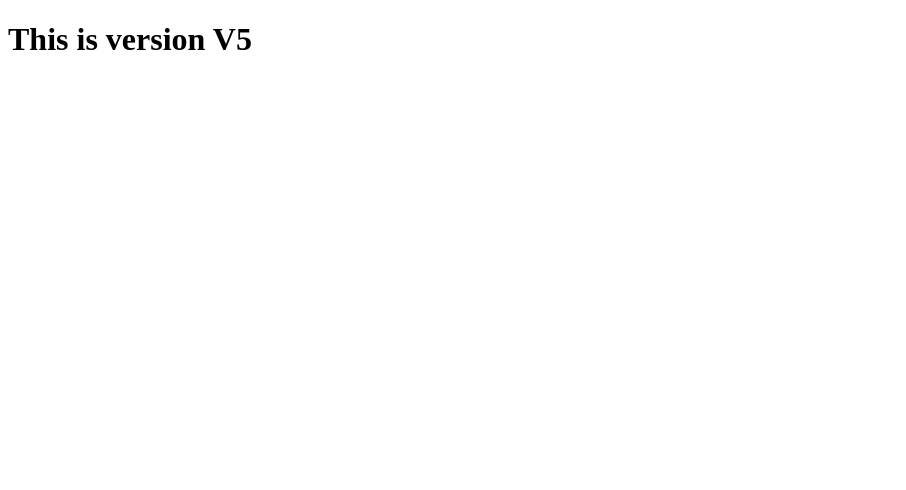
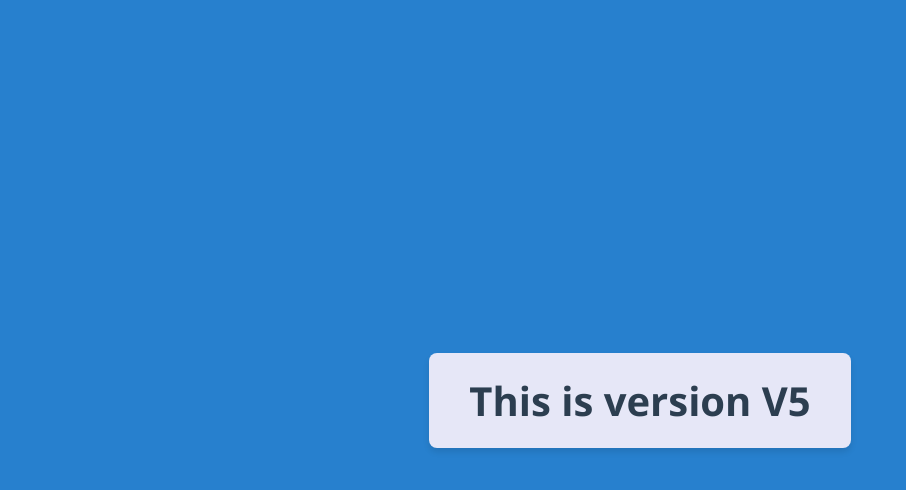
Before and after one commit to Sarthak06Kumar/myrepo, a plain HTML site: page index.html in a window 1280 px wide. Shown: the whole page, without its empty margins (0-906 px from the left). Drawn offline with Linux system fonts and the light colour scheme.

Commit message:
Added design for website

```diff
--- a/index.html
+++ b/index.html
@@ -3,7 +3,9 @@
 <head>
     <meta charset="UTF-8">
     <meta name="viewport" content="width=device-width, initial-scale=1.0">
+    <link rel="stylesheet" href="styles.css">
     <title>Document</title>
+
 </head>
 <body>
     <h1>This is version V5</h1>
--- /dev/null
+++ b/styles.css
@@ -0,0 +1,28 @@
+/* General body styling */
+body {
+    background-color: #2780ce; /* Light blue background */
+    font-family: 'Segoe UI', Tahoma, Geneva, Verdana, sans-serif;
+    margin: 0;
+    padding: 0;
+    display: flex;
+    justify-content: center;
+    align-items: center;
+    height: 100vh; /* Full viewport height */
+}
+
+/* Styling for the heading */
+h1 {
+    color: #2c3e50; /* Dark gray-blue */
+    font-size: 2.5rem;
+    background-color: lch(91.85% 8.33 283.72);
+    padding: 20px 40px;
+    border-radius: 8px;
+    box-shadow: 0 4px 6px rgba(0,0,0,0.1);
+    transition: transform 0.3s ease;
+}
+
+/* Hover effect */
+h1:hover {
+    transform: scale(1.05);
+    background-color: hsl(224, 71%, 36%);
+}
```
